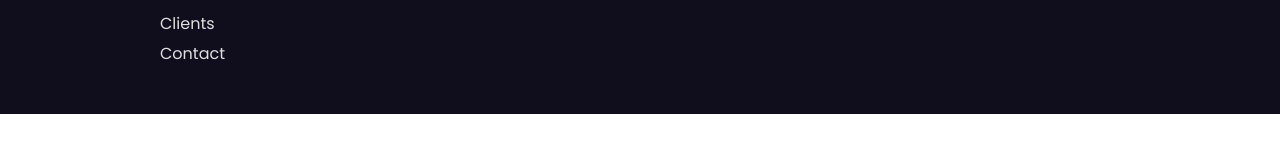
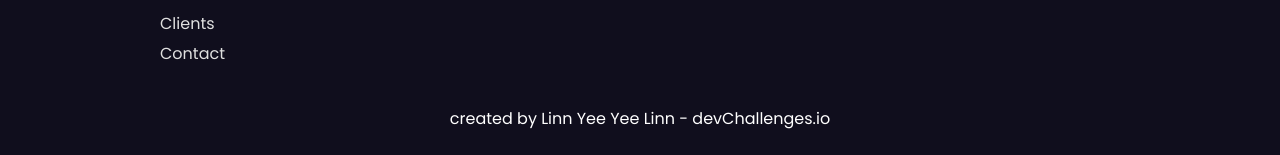
Before and after one commit to LinnYeeYeeLinn/devchallenges7-edit-homepage, a plain HTML site: page index.html in a window 1280 px wide. Shown: the part 4845-5000 px from the top of the page. Before the commit the page ends 4959 px from the top, so only its background shows below. Drawn offline with Linux system fonts and the light colour scheme.

Commit message:
third-commit

```diff
--- a/index.html
+++ b/index.html
@@ -208,6 +208,7 @@
             </form>
           </div>
         </div>
+        <p class="footer-text">created by Linn Yee Yee Linn - devChallenges.io</p>
       </div>
     </footer>
 
--- a/style.css
+++ b/style.css
@@ -221,7 +221,7 @@ blockquote{
 }
 footer{
     background-color: #100E1D;
-    padding: 3rem 0;
+    padding: 3rem 0 1.5rem 0;
 }
 footer .footer-container{
     justify-content: space-between;
@@ -249,7 +249,11 @@ footer h4{
     width: 20px;
     aspect-ratio: 1/1;
 }
-
+.footer-text{
+    color: var(--white);
+    text-align: center;
+    margin-top: 2.5rem;
+}
 @media screen and (max-width: 1330px) {
     .client-container{
         grid-template-columns: auto;
```
